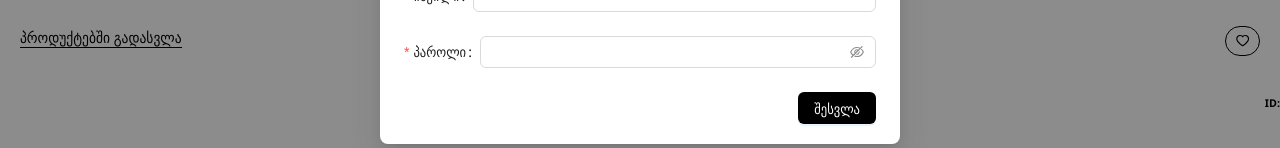
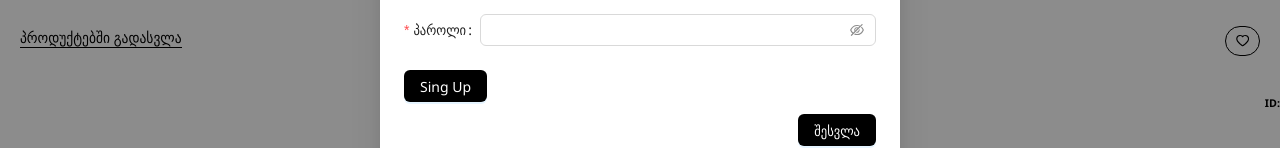
Before and after one commit to gogitakomladze/Final-project, a React (Vite) app: page /products/1 in a window 1280 px wide. Both pictures are taken after a click on the button "შესვლა". Shown: the part 366-514 px from the top of the page. Built offline with nearby package versions, Linux system fonts and the light colour scheme; no server answers.

Commit message:
from-singIn-in-singUp

```diff
--- a/src/modules/SignInModal/SingInModal.tsx
+++ b/src/modules/SignInModal/SingInModal.tsx
@@ -4,6 +4,7 @@ import { publicAxios } from "../../utils/publicAxios";
 import { useAuthProvider } from "../../provider/AuthProvider";
 import { useState } from "react";
 
+import { SignUpModal } from "../SignUpModal";
 
 type SignInModalProps = {
     onCancel: () => void;
@@ -15,6 +16,9 @@ export type SingInFormValue = {
 }
 
 export function SignInModal( { onCancel }: SignInModalProps ){
+
+  const [showSignUp, setShowSignUp] = useState<boolean>(false);
+
   const [authLoading, setAuthLoading] = useState(false);
   const [authError, setAuthError] = useState<boolean>();
    const { setAuthData } = useAuthProvider();
@@ -72,7 +76,13 @@ export function SignInModal( { onCancel }: SignInModalProps ){
     type="error"
     message="მომხმარების მეილი ანა პაროლი არასწორია"
     />}
+
+
  </Form>
+ <Button  className="bg-black" type='primary' onClick={() => { setShowSignUp(true) }} >Sing Up</Button>
+ {showSignUp && <SignUpModal onCancel={() => setShowSignUp(false)}/>}
+
   </Modal>
+
     );
 }
```
